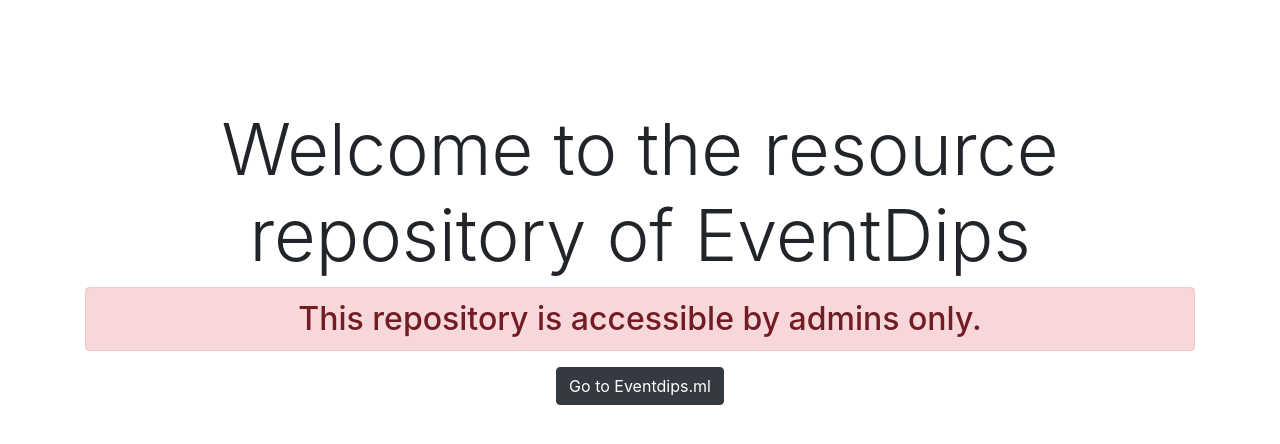
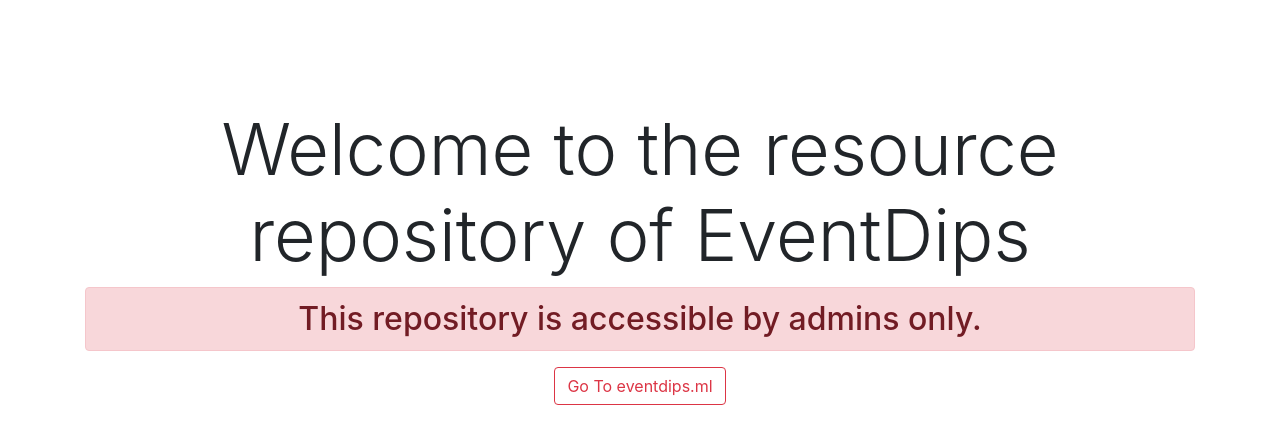
Before and after one commit to arhammusheer/commonfiles, a plain HTML site: page index.html in a window 1280 px wide. Shown: the part 130-574 px from the top of the page. Drawn offline with nearby package versions, Linux system fonts and the light colour scheme.

Commit message:
Update 'index.html'

```diff
--- a/index.html
+++ b/index.html
@@ -18,8 +18,7 @@
 	<div class="container">
 	<h1 class="display-3">Welcome to the resource repository of EventDips</h1>
 	<h2 class="alert alert-danger" role="alert">This repository is accessible by admins only.</h2>
-      <a type="button" href="https://eventdips.ml" class="btn btn-dark">Go to Eventdips.ml</a>
-
+    <a class="btn btn-outline-danger" href="https://eventdips.ml" role="button">Go To eventdips.ml</a>
 	</div>
 </center>
     <!-- Optional JavaScript -->
```
